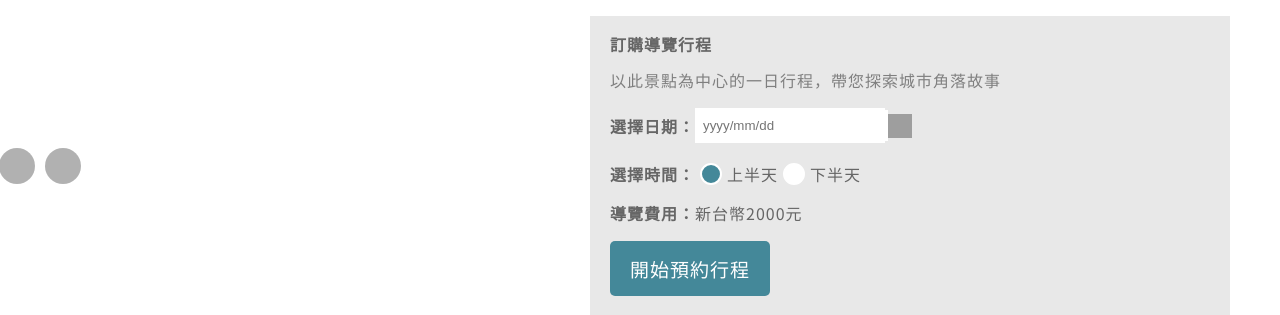
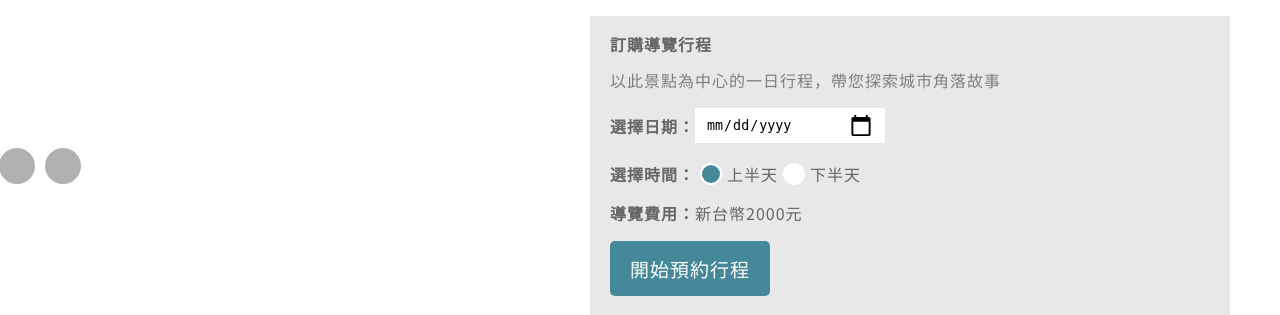
Before and after one commit to jackylailai/TaipeiDayTrip, a Flask app: page /attraction/1 in a window 1280 px wide. Shown: the part 127-442 px from the top of the page. Run offline with Flask 3, Linux system fonts and the light colour scheme; data that the repository does not hold is empty; grey boxes are pictures that could not be loaded.

Commit message:
modified date

```diff
--- a/taipei-day-trip/static/css/attraction.css
+++ b/taipei-day-trip/static/css/attraction.css
@@ -120,7 +120,6 @@ body {
     border-radius: 50%;
     display: inline-block;
     margin-right: 5px;
-    cursor: pointer;
     transform: translateX(-50%);
     color: white;
     opacity:0.8;
@@ -173,18 +172,38 @@ body {
     font-weight: 900;
 }
 .date{
-    width:190px;
-    height:35px;
-    display:flex;
-    background-color:#FFFFFF;
+    width: 170px;
+    height: 25px;
+    display: flex;
+    background-color: #FFFFFF;
     justify-content: space-between;
     align-items: center;
+    padding: 5px;
+    padding-left: 10px;
+    padding-right: 10px;
 }
 .date input {
     border: none; /* 移除輸入框的邊框 */
     outline: none; /* 移除點擊時的輪廓 */
-    padding: 8px;
+    width: 170px;
 }
+input[type="date"]::-webkit-calendar-picker-indicator {
+    width: 24px;
+    height: 24px;
+}
+/* input[type="date"]::-webkit-calendar-picker-indicator { */
+    /* display: none; */
+    /* opacity: 0; */
+/* } */
+/* .date::after {
+    content: " ";
+    display: inline-block;
+    width: 24px;
+    height: 24px;
+    background-image: url('{{ url_for('static', filename='images/icon_calendar.svg') }}'); /* 添加自定义图标的URL */
+    background-size:cover ; /* 让图标充满伪元素 */
+    cursor: pointer; /* 鼠标指针变成手型，表示可点击 */
+} */
 .calendar{
     width:24px;
     height:24px;
@@ -198,7 +217,7 @@ body {
     border-color: #FFFF;
     border-width: 2px;
     border-style:solid;
-
+    cursor: pointer;
 }
 .afternoon-btn{
     border:50%;
@@ -209,6 +228,7 @@ body {
     border-color: #FFFF;
     border-width: 2px;
     border-style:solid;
+    cursor: pointer;
 }
 .reservation-time{
     display:flex;
--- a/taipei-day-trip/templates/attraction.html
+++ b/taipei-day-trip/templates/attraction.html
@@ -63,8 +63,8 @@
                         <div class="reservation-date">
                             <div class="date-title">選擇日期：</div>
                             <div class="date">
-                                <input type="text" placeholder="yyyy/mm/dd">
-                                <img src="{{ url_for('static', filename='images/icon_calendar.svg') }}" alt="" class="calendar">
+                                <input type="date" placeholder="yyyy/mm/dd" lang="en">
+                                <!-- <img src="{{ url_for('static', filename='images/icon_calendar.svg') }}" alt="" class="calendar"> -->
                             </div>
                         </div>
                         <div class="reservation-time">
```
Also changed, not shown: taipei-day-trip/static/js/attraction.js (+15 -0 lines).
